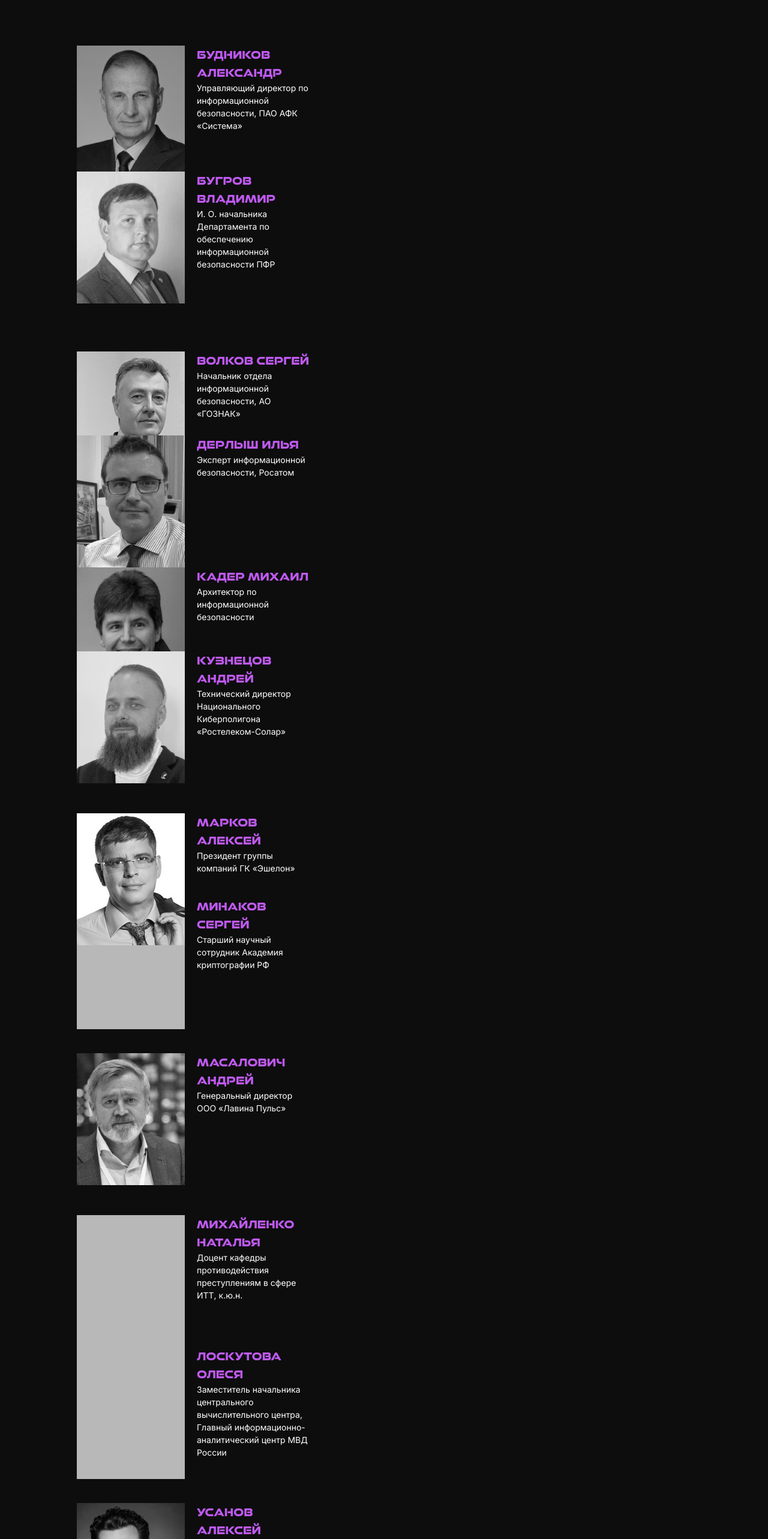
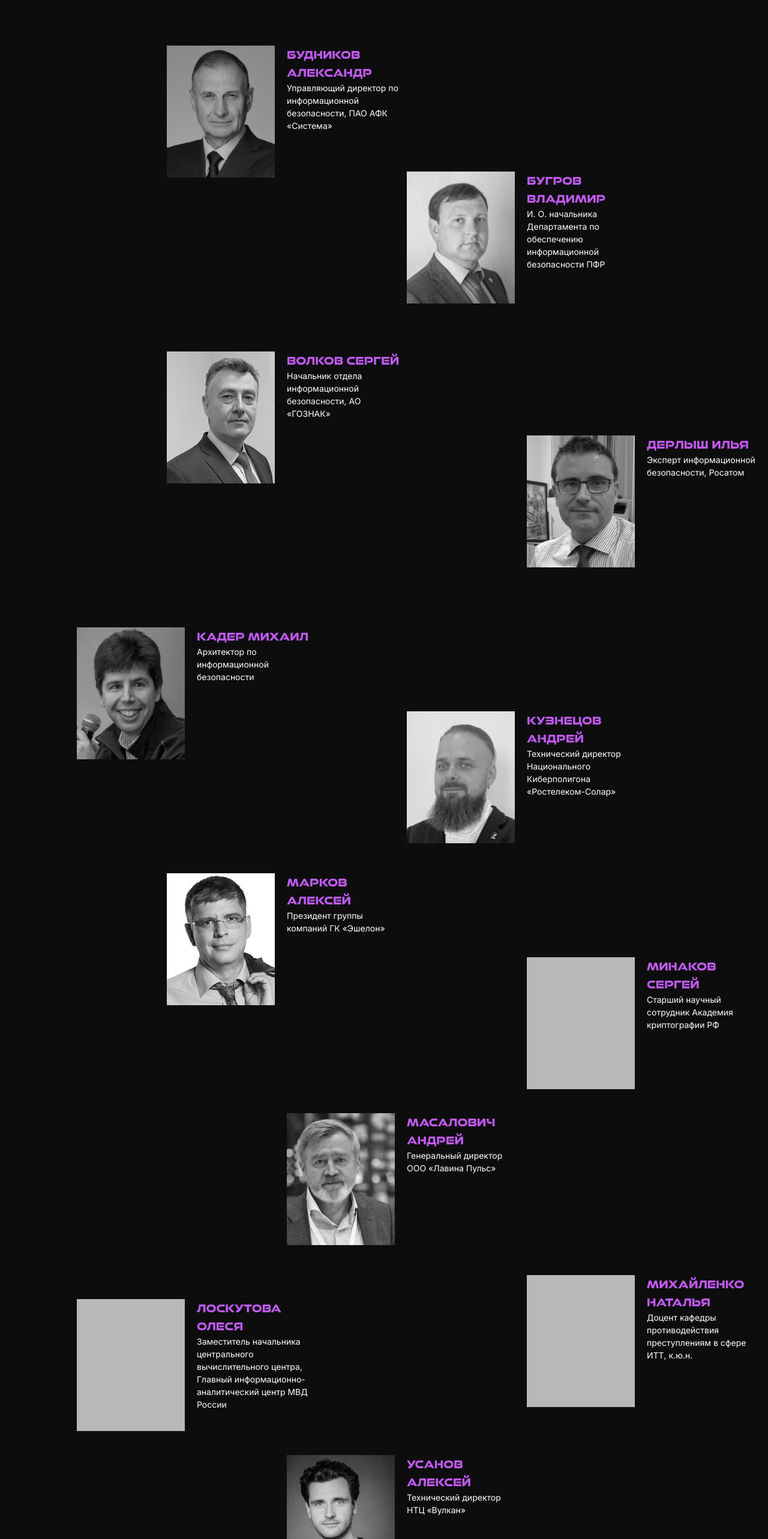
Before and after one commit to RoastedPikachu/CTF_Cup_2023, a Next.js app: page /jury in a window 1280 px wide. Shown: the part 234-2800 px from the top of the page at 60% size. Built offline with nearby package versions, Linux system fonts and the light colour scheme.

Commit message:
Пофиксил позиционирование в жюри и команде

```diff
--- a/src/app/info/page.tsx
+++ b/src/app/info/page.tsx
@@ -78,13 +78,13 @@ const Page = () => {
                     <img src='/static/infoPage/text/PravilaText.svg' alt='Правила' className='w-[60%]'/>
 
                     <div className='flex justify-between mt-[80px] w-full h-[250px]'>
-                        <span className='flex justyfy-between w-[48%] h-full text-[#ffffff]'>
+                        <span className='flex justyfy-between w-[45%] h-full text-[#ffffff]'>
                             <p className='mt-[-40px] text-[8rem] font-["DaMiOne"]'>01</p>
 
                             <p className='mt-[10px] w-[85%] font-["Good_Timing"] font-bold'>В отборочном этапе могут участвовать <strong className='text-[#bf5af2]'>студенческие</strong> и <strong className='text-[#bf5af2]'>школьные</strong> команды размером <strong className='text-[#bf5af2]'>5-7</strong> человек</p>
                         </span>
 
-                        <span className='flex justyfy-between w-[48%] h-full text-[#ffffff]'>
+                        <span className='flex justyfy-between w-[45%] h-full text-[#ffffff]'>
                             <p className='mt-[-40px] text-[8rem] font-["DaMiOne"]'>03</p>
 
                             <p className='w-[85%] font-["Good_Timing"] font-bold'>По итогам отборочных в полуфинал проходит <strong className='text-[#bf5af2]'>10 команд</strong>. В финале примут участие <strong className='text-[#bf5af2]'>4 команды</strong>.</p>
@@ -92,13 +92,13 @@ const Page = () => {
                     </div>
 
                     <div className='flex justify-between w-full h-[110px]'>
-                        <span className='flex justyfy-between w-[48%] text-[#ffffff]'>
+                        <span className='flex justyfy-between w-[45%] text-[#ffffff]'>
                             <p className='mt-[-40px] text-[8rem] font-["DaMiOne"]'>02</p>
 
                             <p className='mt-[50px] w-[85%] font-["Good_Timing"] font-bold'>Участники должны быть не старше <strong className='text-[#bf5af2]'>25 лет</strong></p>
                         </span>
 
-                        <span className='flex justyfy-between w-[48%] text-[#ffffff]'>
+                        <span className='flex justyfy-between w-[45%] text-[#ffffff]'>
                             <p className='mt-[-40px] text-[8rem] font-["DaMiOne"]'>04</p>
 
                             <p className='mt-[30px] w-[85%] font-["Good_Timing"] font-bold'>В полуфинале от одного учебного заведения — <strong className='text-[#bf5af2]'>не более 2х команд</strong></p>
--- a/src/app/jury/page.tsx
+++ b/src/app/jury/page.tsx
@@ -33,120 +33,105 @@ const Page = () => {
                     imgPath={'/static/juryPage/avatars/BudnikovAlexandrAvatar.svg'}
                     personDescription={'Будников Александр'}
                     personText={'Управляющий директор по информационной безопасности, ПАО АФК «Система»'}
-                    mt={'80px'}
-                    ml={'150px'}
+                    styles={'mt-[80px] ml-[150px]'}
                 />
 
                 <PersonInfo
                     imgPath={'/static/juryPage/avatars/BugrovVladimirAvatar.svg'}
                     personDescription={'Бугров Владимир'}
                     personText={'И. О. начальника Департамента по обеспечению информационной безопасности ПФР'}
-                    mt={'-10px'}
-                    ml={'550px'}
+                    styles={'mt-[-10px] ml-[550px]'}
                 />
 
                 <PersonInfo
                     imgPath={'/static/juryPage/avatars/VolkovSergeyAvatar.svg'}
                     personDescription={'Волков Сергей'}
                     personText={'Начальник отдела информационной безопасности, АО «ГОЗНАК»'}
-                    mt={'80px'}
-                    ml={'150px'}
+                    styles={'mt-[80px] ml-[150px]'}
                 />
 
                 <PersonInfo
                     imgPath={'/static/juryPage/avatars/DerlishIlyaAvatar.svg'}
                     personDescription={'Дерлыш Илья'}
                     personText={'Эксперт информационной безопасности, Росатом'}
-                    mt={'-80px'}
-                    ml={'750px'}
+                    styles={'mt-[-80px] ml-[750px]'}
                 />
 
                 <PersonInfo
                     imgPath={'/static/juryPage/avatars/KaderMichailAvatar.svg'}
                     personDescription={'Кадер Михаил'}
                     personText={'Архитектор по информационной безопасности'}
-                    mt={'100px'}
-                    ml={'0px'}
+                    styles={'mt-[100px] ml-[0px]'}
                 />
 
                 <PersonInfo
                     imgPath={'/static/juryPage/avatars/KuznetsovAndreyAvatar.svg'}
                     personDescription={'Кузнецов Андрей'}
                     personText={'Технический директор Национального Киберполигона «Ростелеком-Солар»'}
-                    mt={'-80px'}
-                    ml={'550px'}
+                    styles={'mt-[-80px] ml-[550px]'}
                 />
 
                 <PersonInfo
                     imgPath={'/static/juryPage/avatars/MarkovAlexeyAvatar.svg'}
                     personDescription={'Марков Алексей'}
                     personText={'Президент группы компаний ГК «Эшелон»'}
-                    mt={'50px'}
-                    ml={'150px'}
+                    styles={'mt-[50px] ml-[150px]'}
                 />
 
                 <PersonInfo
                     imgPath={''}
                     personDescription={'Минаков Сергей'}
                     personText={'Старший научный сотрудник Академия криптографии РФ'}
-                    mt={'-80px'}
-                    ml={'750px'}
+                    styles={'mt-[-80px] ml-[750px]'}
                 />
 
                 <PersonInfo
                     imgPath={'/static/juryPage/avatars/MasalovichAndreyAvatar.svg'}
                     personDescription={'Масалович Андрей'}
                     personText={'Генеральный директор ООО «Лавина Пульс»'}
-                    mt={'40px'}
-                    ml={'350px'}
+                    styles={'mt-[40px] ml-[350px]'}
                 />
 
                 <PersonInfo
                     imgPath={''}
                     personDescription={'Михайленко Наталья'}
                     personText={'Доцент кафедры противодействия преступлениям в сфере ИТТ, к.ю.н.'}
-                    mt={'50px'}
-                    ml={'750px'}
+                    styles={'mt-[50px] ml-[750px]'}
                 />
 
                 <PersonInfo
                     imgPath={''}
                     personDescription={'Лоскутова Олеся'}
                     personText={'Заместитель начальника центрального вычислительного центра, Главный информационно-аналитический центр МВД России'}
-                    mt={'-180px'}
-                    ml={'0px'}
+                    styles={'mt-[-180px] ml-[0px]'}
                 />
 
                 <PersonInfo
                     imgPath={'/static/juryPage/avatars/UsanovAlexeyAvatar.svg'}
                     personDescription={'Усанов Алексей'}
                     personText={'Технический директор НТЦ «Вулкан»'}
-                    mt={'40px'}
-                    ml={'350px'}
+                    styles={'mt-[40px] ml-[350px]'}
                 />
 
                 <PersonInfo
                     imgPath={'/static/juryPage/avatars/OvchinnikovViktorAvatar.svg'}
                     personDescription={'Овчинников Виктор'}
                     personText={'Начальник отдела информационной безопасности, ООО «М13 ИТ УСЛУГИ»'}
-                    mt={'140px'}
-                    ml={'0px'}
+                    styles={'mt-[140px] ml-[0px]'}
                 />
 
                 <PersonInfo
                     imgPath={'/static/juryPage/avatars/SklyarovDmitriyAvatar.svg'}
                     personDescription={'Скляров Дмитрий'}
                     personText={'Руководитель отдела анализа приложений, Positive Technologies'}
-                    mt={'-160px'}
-                    ml={'550px'}
+                    styles={'mt-[-160px] ml-[550px]'}
                 />
 
                 <PersonInfo
                     imgPath={'/static/juryPage/avatars/TsarevGrigoriyAvatar.svg'}
                     personDescription={'Царев Григорий'}
                     personText={'Руководитель направления Центра взаимодействия и реагирования Департамента информационной безопасности Банка России'}
-                    mt={'120px'}
-                    ml={'150px'}
+                    styles={'mt-[120px] ml-[150px]'}
                 />
             </main>
 
--- a/src/widgets/shared/PersonInfo.tsx
+++ b/src/widgets/shared/PersonInfo.tsx
@@ -4,15 +4,14 @@ interface PersonProps {
     imgPath: string,
     personDescription: string,
     personText: string,
-    mt: string,
-    ml: string
+    styles: string
 }
 
-const PersonInfo: React.FC<PersonProps> = ({imgPath, personDescription, personText, mt, ml}) => {
+const PersonInfo: React.FC<PersonProps> = ({imgPath, personDescription, personText, styles}) => {
     return (
-        <div className={`flex justify-between mt-[${mt}] ml-[${ml}] w-[390px] h-[220px]`}>
+        <div className={`flex justify-between ${styles} w-[390px] h-[220px]`}>
             {imgPath ?
-                <div className={`relative w-[180px] h-[220px]`}>
+                <div className='relative w-[180px] h-[220px]'>
                     <img src={imgPath} alt={personDescription} className='absolute w-full h-full z-10'/>
                     <img src={imgPath} alt={personDescription} className='absolute w-full h-full duration-700 ease-in-out grayscale hover:opacity-0 z-20'/>
                 </div>
```
Also changed, not shown: src/app/team/page.tsx (+31 -62 lines), public/static/teamPage/avatars/project/NikitinRomanAvatar.svg (added).
